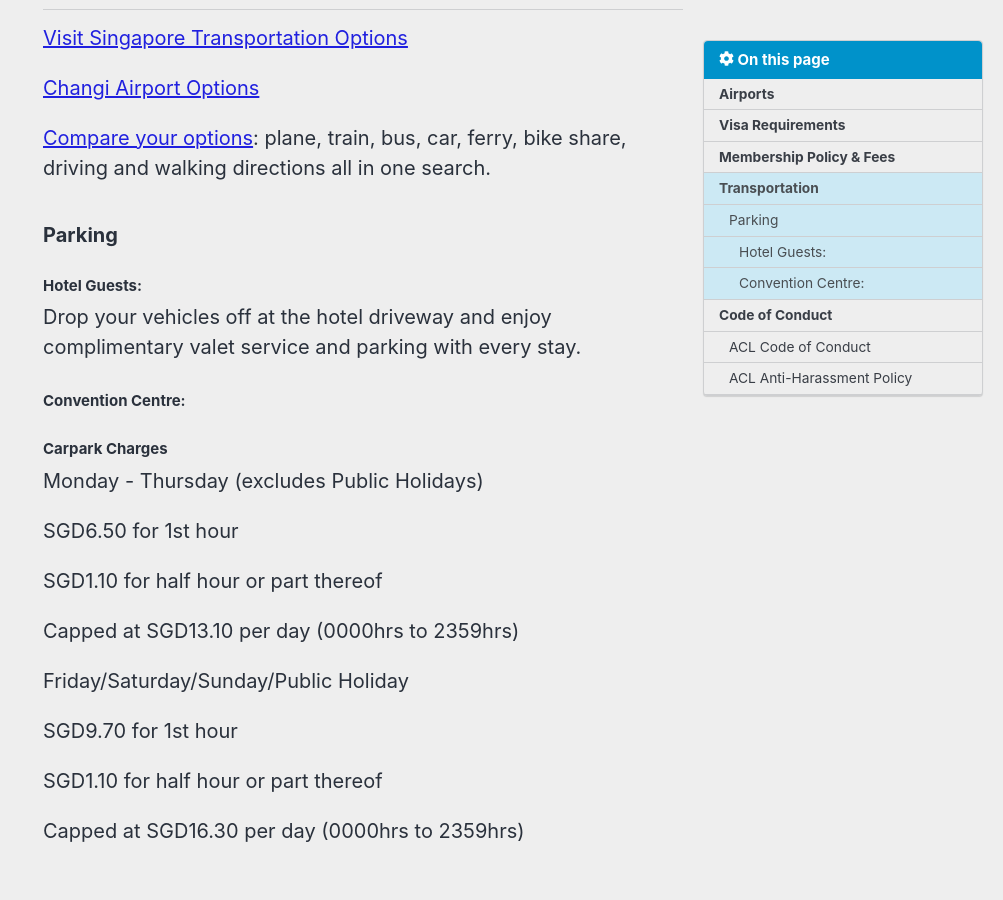
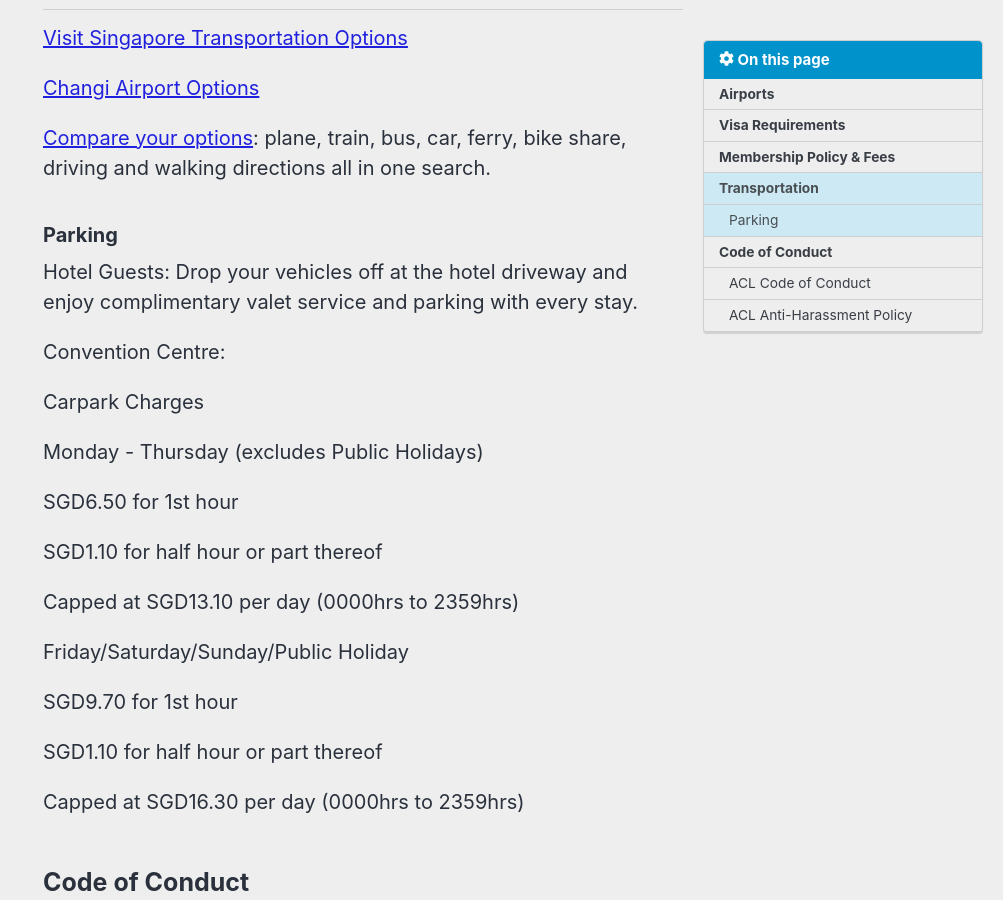
Before and after one commit to acl-org/emnlp-2023, a Jekyll site: the page built from _pages/participants.md, in a window 1280 px wide and 900 px high, scrolled down 2185 px. Shown: the whole window, without its empty margins (277-1280 px from the left). Built offline with Jekyll 4.4.1, drawn with Linux system fonts in a browser that asks for light colours; cached includes are drawn as plain includes; nearby versions of some CDN libraries.

Commit message:
Update participants.md

```diff
--- a/_pages/participants.md
+++ b/_pages/participants.md
@@ -88,13 +88,13 @@
 
 ### Parking
 
-#### Hotel Guests:
+Hotel Guests:
 Drop your vehicles off at the hotel driveway and enjoy complimentary valet service and parking with every stay.
 
 
-####  Convention Centre:
+Convention Centre:
 
-##### Carpark Charges
+Carpark Charges
 
 Monday - Thursday (excludes Public Holidays)
 
```
